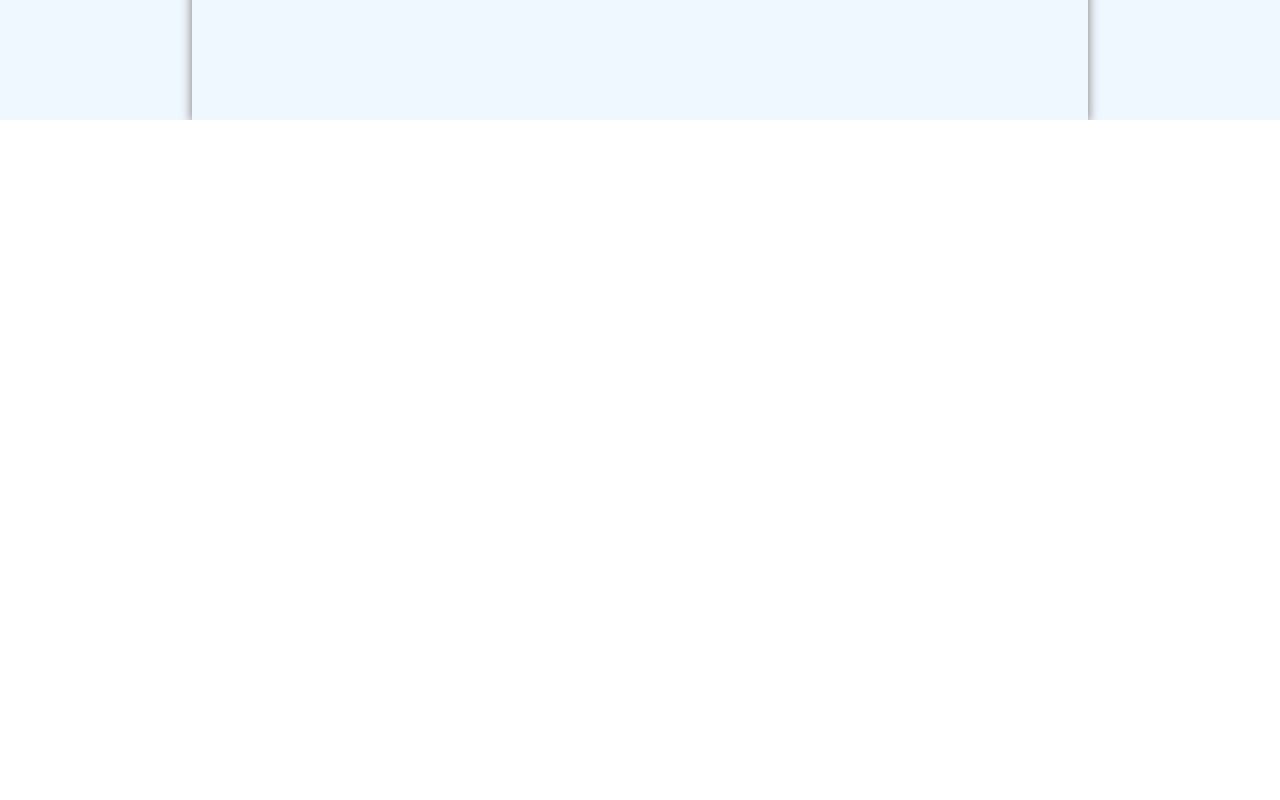
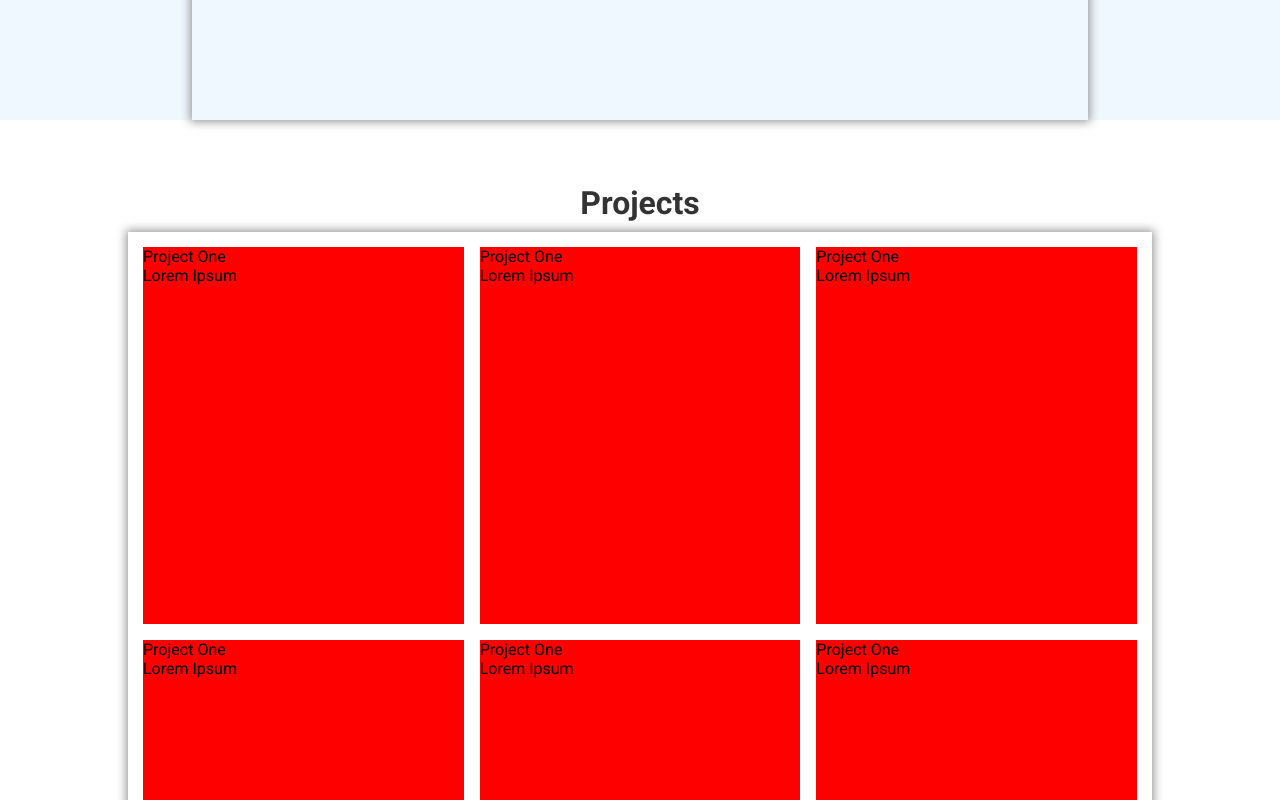
Before and after one commit to maloPRO/portfolio, a React (Create React App) app: page / in a window 1280 px wide. Shown: the part 1480-2280 px from the top of the page. Before the commit the page ends 1600 px from the top, so only its background shows below. Built offline with nearby package versions, Linux system fonts and the light colour scheme; a web font is replaced by a local one.

Commit message:
Adde projects section boilerplate

```diff
--- a/src/components/App.jsx
+++ b/src/components/App.jsx
@@ -2,6 +2,7 @@ import '../styles/App.css';
 import Nav from './nav';
 import Hero from './hero';
 import About from './about';
+import Projects from './projects';
 
 function App() {
   return (
@@ -9,6 +10,7 @@ function App() {
       <Nav/>
       <Hero/>
       <About/>
+      <Projects/>
     </div>
   );
 }
--- /dev/null
+++ b/src/components/projects.jsx
@@ -0,0 +1,48 @@
+import React from 'react';
+import { useState } from 'react';
+import '../styles/projects.css';
+
+function Projects() {
+  const [ myProjects ] = useState([
+    {
+      name: "Project One",
+      Description: 'Lorem Ipsum',
+    },
+    {
+      name: "Project One",
+      Description: 'Lorem Ipsum',
+    },
+    {
+      name: "Project One",
+      Description: 'Lorem Ipsum',
+    },
+    {
+      name: "Project One",
+      Description: 'Lorem Ipsum',
+    },
+    {
+      name: "Project One",
+      Description: 'Lorem Ipsum',
+    },
+    {
+      name: "Project One",
+      Description: 'Lorem Ipsum',
+    },
+  ])
+
+  const projectList = myProjects.map((project) =>
+    <div key={project.name} className='myProject'>
+      <p>{project.name}</p>
+      <p>{project.Description}</p>
+    </div>
+  )
+
+  return (
+    <div className='projects'>
+      <h1>Projects</h1>
+      <div className='container'>{projectList}</div>
+    </div>
+   );
+}
+
+export default Projects;
--- /dev/null
+++ b/src/styles/projects.css
@@ -0,0 +1,22 @@
+.projects {
+  width: 100%;
+  padding: 4rem 0 0 0 ;
+  display: grid;
+  justify-items: center;
+}
+.projects h1 {
+  color: #333;
+  padding-bottom: 10px;
+}
+.projects .container {
+  width: 80%;
+  min-height: 100vh;
+  box-shadow: 0px 0px 9px 2px #999;
+  padding: 15px;
+  display: grid;
+  grid-template-columns: repeat(auto-fill, minmax(300px, 1fr));
+  gap: 1rem;
+}
+.myProject {
+  background-color: red;
+}
```
